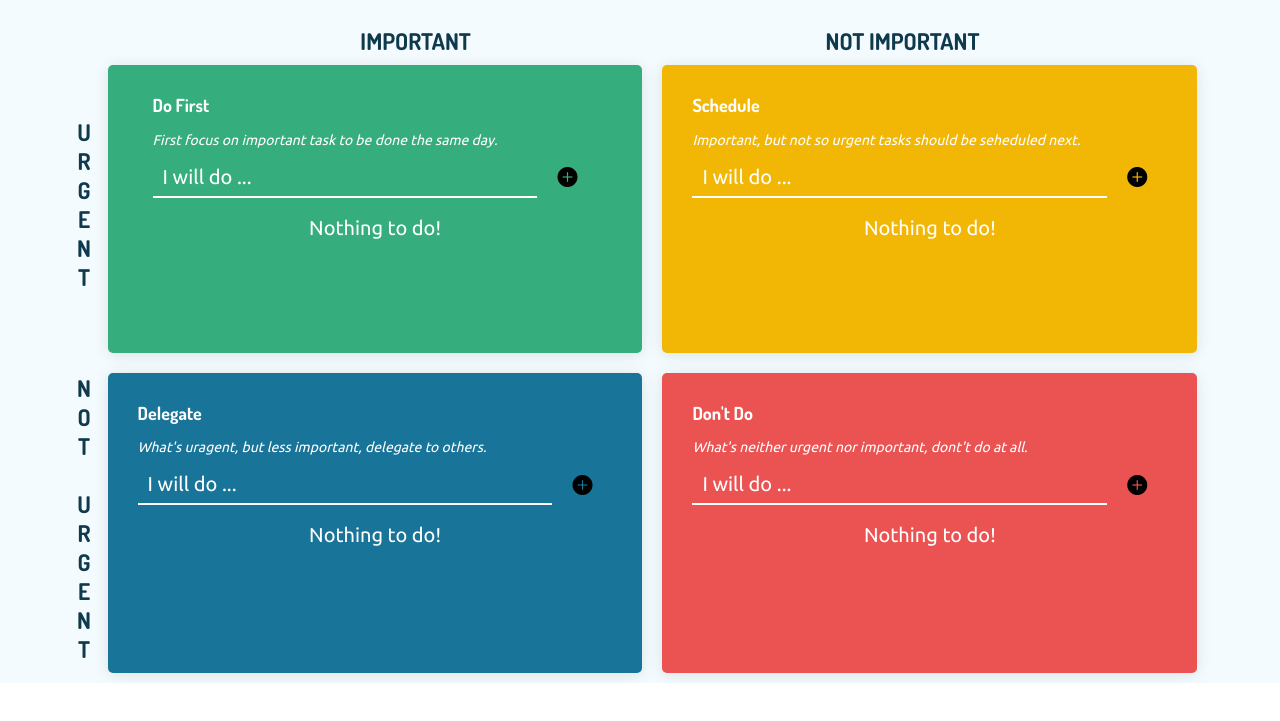
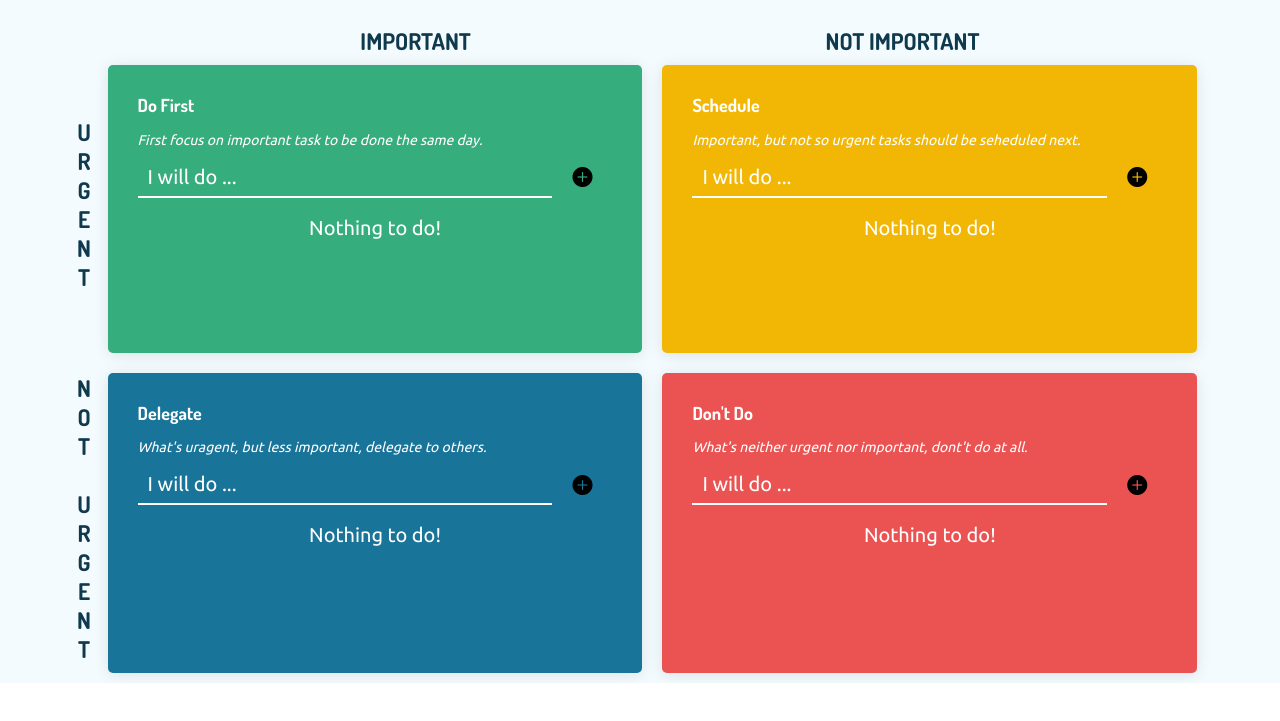
Before and after one commit to goligovardhanrao/TODO-LIST, a plain HTML site: page index.html in a window 1280 px wide. Shown: the part 65-786 px from the top of the page. Drawn offline with nearby package versions, Linux system fonts and the light colour scheme.

Commit message:
Update index.html

```diff
--- a/index.html
+++ b/index.html
@@ -101,7 +101,7 @@
 
 
 
-              <div class="container">
+              <div class="container" style="padding: 0px;">
                 <div class="member-info " >
                   <h4>Do First</h4>
                   <p class="description">First focus on important task to be done the same day.</p>
```
